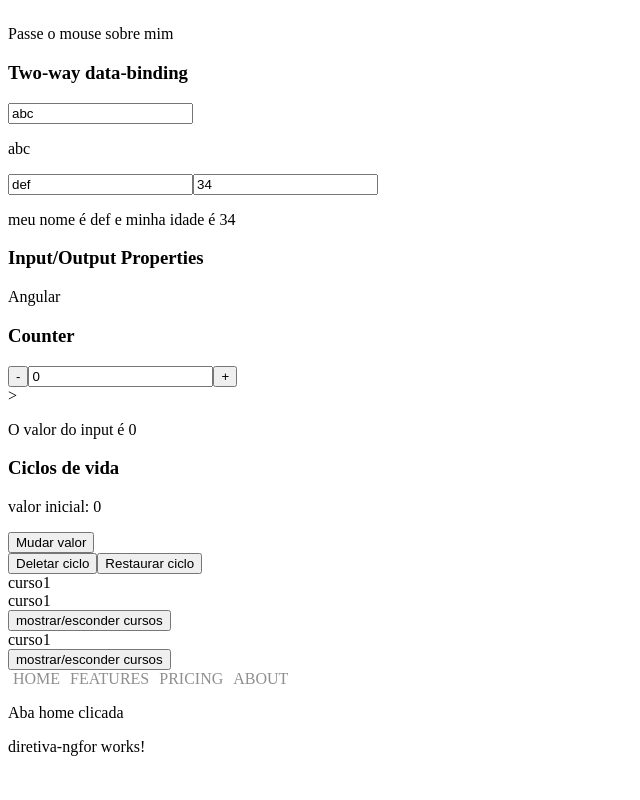
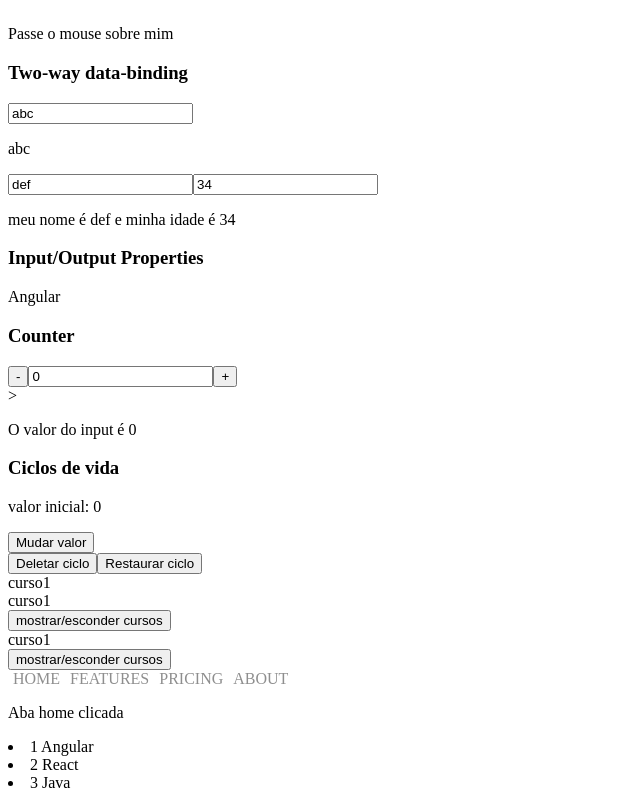
Before and after one commit to ThamyrisCabralArraes/iniciando-angular, an Angular app: page / in a window 1280 px wide. Shown: the part 791-1591 px from the top of the page, without its empty margins (0-640 px from the left). Before the commit the page ends 1563 px from the top, so only its background shows below. Built offline with nearby package versions, Linux system fonts and the light colour scheme.

Commit message:
feat: exemplo ngfor

```diff
--- a/src/app/diretiva-ngfor/diretiva-ngfor.component.html
+++ b/src/app/diretiva-ngfor/diretiva-ngfor.component.html
@@ -1 +1,3 @@
-<p>diretiva-ngfor works!</p>
+<div>
+  <li *ngFor="let curso of cursos; let i = index">{{ i + 1 }} {{ curso }}</li>
+</div>
--- a/src/app/diretiva-ngfor/diretiva-ngfor.component.ts
+++ b/src/app/diretiva-ngfor/diretiva-ngfor.component.ts
@@ -3,8 +3,8 @@ import { Component } from '@angular/core';
 @Component({
   selector: 'app-diretiva-ngfor',
   templateUrl: './diretiva-ngfor.component.html',
-  styleUrls: ['./diretiva-ngfor.component.css']
+  styleUrls: ['./diretiva-ngfor.component.css'],
 })
 export class DiretivaNgforComponent {
-
+  cursos: string[] = ['Angular', 'React', 'Java'];
 }
```
